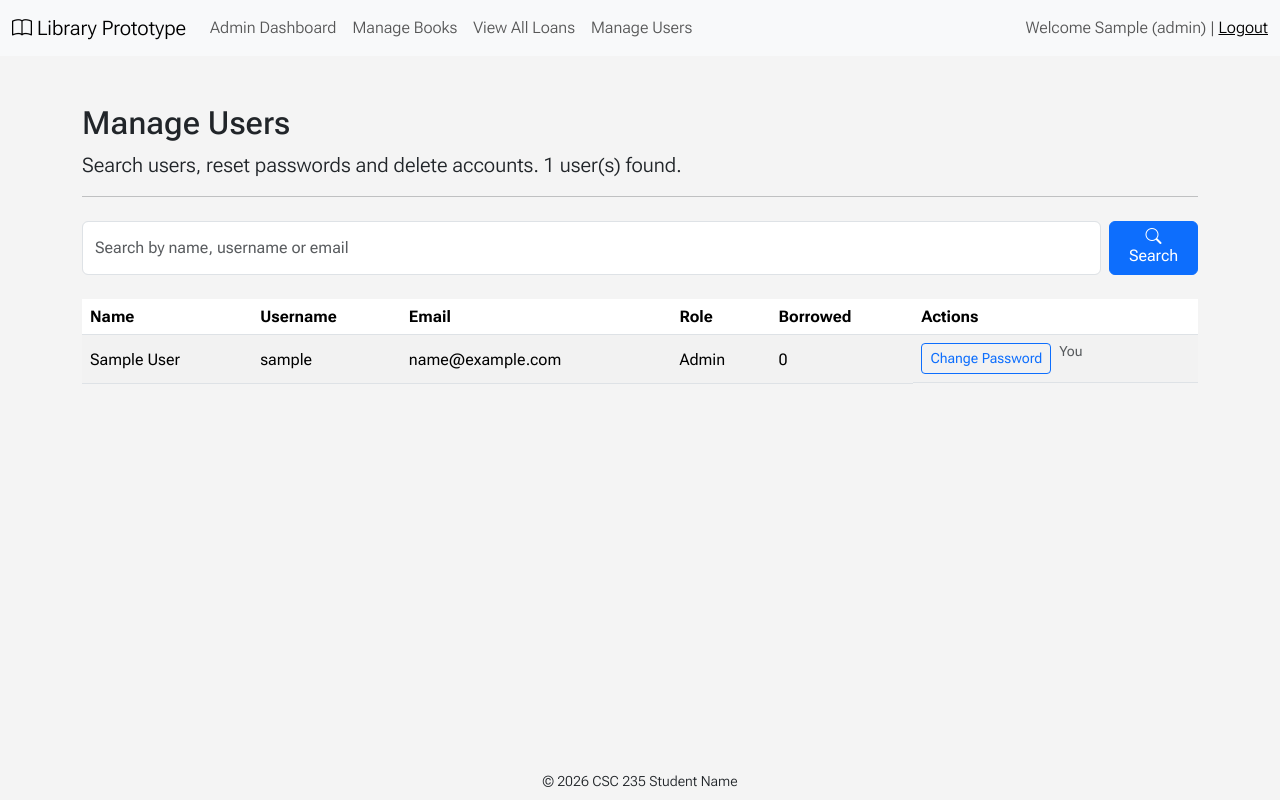
After one commit to OnTheFlyCoding/libraryApp, a PHP site: page /admin/users.php in a window 1280 px wide. The commit adds this page. Run offline with PHP 8.4, Linux system fonts and the light colour scheme; the visitor is signed in with stand-in values (Sample User, id 1); tables that the repository leaves empty or names only in its code hold one stand-in row (values such as "Sample post").

Commit message:
Admin: search, delete, change pass
From Gio & Jael

Co-Authored-By: Mookes-97 <317640086+Mookes-97@users.noreply.github.com>
Co-Authored-By: OnTheFlyCoding <149005453+OnTheFlyCoding@users.noreply.github.com>
Co-Authored-By: Copilot <198982749+Copilot@users.noreply.github.com>

```diff
--- /dev/null
+++ b/admin/users.php
@@ -0,0 +1,272 @@
+<?php
+/**
+ * Manage Users (Administrators)
+ * Search users, change a user's password, and delete a user.
+ */
+error_reporting(E_ALL);
+ini_set('display_errors', 0); // Set to 1 while debugging
+
+/* session.php = session + login check + $db_connection */
+include_once (realpath(dirname(__FILE__, 2) . '/php/session.php'));
+
+/* Only admins (role 1) can see this page; everyone else is sent to logout */
+include_once (ROOT_SRC_PATH . '/check_admin.php');
+
+$page_name = "adminUsers";
+$my_id     = $_SESSION['user_id']; // the admin who is logged in (they can't delete themselves)
+$message   = ''; // green box when something worked
+$error     = ''; // red box when something went wrong
+
+/* Each form has a hidden input name="action" ("password" or "delete") so we know which one was sent. */
+$action  = $_POST['action'] ?? '';
+$user_id = (int) ($_POST['user_id'] ?? 0); // which user the form is about
+
+/* ------------------------------------------------------------------
+   1. CHANGE A USER'S PASSWORD
+   The admin is resetting it, so the old password isn't needed.
+   Saved with crypt(password, SALT), the same way create_account.php saves it
+   and authenticate.php checks it, so the user can log in with the new one.
+   ------------------------------------------------------------------ */
+if ($action === 'password') {
+    $new     = $_POST['new_password'] ?? '';
+    $confirm = $_POST['confirm_password'] ?? '';
+
+    if ($new === '') {
+        $error = 'New password cannot be empty.';
+    } elseif ($new !== $confirm) {
+        $error = 'Passwords do not match.';
+    } else {
+        $salted = crypt($new, SALT);
+        $update = $db_connection->prepare("UPDATE Credentials SET password_salted = ? WHERE user_id = ?");
+        $update->bind_param("si", $salted, $user_id);
+        $update->execute();
+        $update->close();
+        $message = 'Password changed.';
+    }
+}
+
+/* ------------------------------------------------------------------
+   2. DELETE A USER
+   Not allowed for yourself (you'd be locked out), or while the user
+   still has borrowed books (they need to be returned first).
+   Rows that point TO the user must go first, or the foreign keys stop us:
+     Loans -> Reservations -> Credentials -> the User -> their Contacts row
+   (Contacts is last because the Users row points to it.)
+   A transaction makes it all-or-nothing, like deleting a book.
+   ------------------------------------------------------------------ */
+if ($action === 'delete') {
+    // How many books does this user still have (not returned)?
+    $check = $db_connection->prepare("SELECT COUNT(*) FROM Loans WHERE user_id = ? AND return_date IS NULL");
+    $check->bind_param("i", $user_id);
+    $check->execute();
+    $check->bind_result($on_loan);
+    $check->fetch();
+    $check->close();
+
+    if ($user_id === $my_id) {
+        $error = 'You can\'t delete your own account.';
+    } elseif ($on_loan > 0) {
+        $error = 'This user still has borrowed books. They must be returned first.';
+    } else {
+        try {
+            $db_connection->begin_transaction();
+
+            // Find the user's contact_id now, because the Users row is deleted before Contacts
+            $find = $db_connection->prepare("SELECT contact_id FROM Users WHERE user_id = ?");
+            $find->bind_param("i", $user_id);
+            $find->execute();
+            $find->bind_result($contact_id);
+            $found = $find->fetch(); // false/null if there's no such user
+            $find->close();
+
+            if ($found) {
+                // Each query deletes this user's rows from one table, in the order explained above
+                $deletes = [
+                    "DELETE FROM Loans        WHERE user_id = ?",
+                    "DELETE FROM Reservations WHERE user_id = ?",
+                    "DELETE FROM Credentials  WHERE user_id = ?",
+                    "DELETE FROM Users        WHERE user_id = ?",
+                ];
+                foreach ($deletes as $sql) {
+                    $delete = $db_connection->prepare($sql);
+                    $delete->bind_param("i", $user_id);
+                    $delete->execute();
+                    $delete->close();
+                }
+                $delete = $db_connection->prepare("DELETE FROM Contacts WHERE contact_id = ?");
+                $delete->bind_param("i", $contact_id);
+                $delete->execute();
+                $delete->close();
+                $message = 'User deleted.';
+            }
+            $db_connection->commit();
+        } catch (mysqli_sql_exception $e) {
+            $db_connection->rollback(); // something failed, so undo everything from this delete
+            $error = 'Could not delete the user.';
+        }
+    }
+}
+
+/* SEARCH: $_GET reads the search from the URL, e.g. users.php?search=smith */
+$search = trim($_GET['search'] ?? '');
+$like   = "%" . $search . "%"; // % = wildcard, so "smi" matches "Smith"
+
+/* ------------------------------------------------------------------
+   3. GET USERS (matching the search) with their name, email, role and loan count
+   Users -> Contacts (name, email), Credentials (username), Roles (admin/user/guest).
+   The search matches the full name, the username or the email.
+   on_loan = small query counting the books each user still has.
+   ------------------------------------------------------------------ */
+$stmt = $db_connection->prepare("
+    SELECT u.user_id, c.first_name, c.last_name, c.email, cr.username, r.role_type,
+           (SELECT COUNT(*) FROM Loans l WHERE l.user_id = u.user_id AND l.return_date IS NULL) AS on_loan
+    FROM Users u
+    INNER JOIN Contacts    c  ON u.contact_id = c.contact_id
+    INNER JOIN Credentials cr ON u.user_id    = cr.user_id
+    INNER JOIN Roles       r  ON u.role_id    = r.role_id
+    WHERE CONCAT(c.first_name, ' ', c.last_name) LIKE ? OR cr.username LIKE ? OR c.email LIKE ?
+    ORDER BY c.last_name, c.first_name");
+$stmt->bind_param("sss", $like, $like, $like);
+$stmt->execute();
+$users = $stmt->get_result()->fetch_all(MYSQLI_ASSOC);
+$stmt->close();
+
+$db_connection->close();
+
+/* ------------------------------------------------------------------
+   4. WHICH USER'S PASSWORD IS BEING CHANGED?
+   Clicking "Change Password" in the table adds ?edit=ID to the URL,
+   which shows the password form for that user above the table.
+   It closes again once the password was changed.
+   ------------------------------------------------------------------ */
+$edit_id   = (int) ($_GET['edit'] ?? 0);
+$edit_user = null;
+foreach ($users as $u) {
+    if ($u['user_id'] === $edit_id) {
+        $edit_user = $u;
+    }
+}
+if ($action === 'password' && $error === '') {
+    $edit_user = null; // done, so hide the form
+}
+
+/* ------------------------------------------------------------------
+   5. PAGINATION: 10 users per page (same code as the books pages).
+   ------------------------------------------------------------------ */
+$per_page      = 10;
+$total_pages   = max(1, (int) ceil(count($users) / $per_page));
+$page          = min(max(1, (int) ($_GET['page'] ?? 1)), $total_pages);
+$users_on_page = array_slice($users, ($page - 1) * $per_page, $per_page);
+
+/* Builds a link to this page that keeps the current search and page, plus any extra values */
+function users_link($extra = []) {
+    return 'users.php?' . http_build_query(array_merge(['search' => $_GET['search'] ?? '', 'page' => $_GET['page'] ?? 1], $extra));
+}
+?>
+<!doctype html>
+<html lang="en">
+  <head>
+    <?php include_once (ROOT_PATH . '/include/head.php'); // loads meta tags, fonts and Bootstrap CSS ?>
+    <title>Manage Users - Library Prototype</title>
+  </head>
+  <body class="<?= $page_name ?>">
+    <?php include_once (ROOT_PATH . '/include/header.php'); ?>
+
+    <main id="main" class="container pb-5">
+      <h1 class="h2">Manage Users</h1>
+      <p class="lead">Search users, reset passwords and delete accounts. <?= count($users) ?> user(s) found.</p>
+      <hr class="mb-4">
+
+      <?php if ($message): ?>
+        <div class="alert alert-success" role="alert"><?= $message ?></div>
+      <?php endif; ?>
+      <?php if ($error): ?>
+        <div class="alert alert-danger" role="alert"><?= $error ?></div>
+      <?php endif; ?>
+
+      <?php if ($edit_user): // only shown after clicking "Change Password" on a row ?>
+        <div class="card mb-4">
+          <div class="card-header">
+            <h2 class="h5 mb-0">Change password for <?= htmlspecialchars($edit_user['first_name'] . ' ' . $edit_user['last_name']) ?>
+              (<?= htmlspecialchars($edit_user['username']) ?>)</h2>
+          </div>
+          <div class="card-body">
+            <?php /* Hidden user_id tells section 1 (top of file) WHOSE password to change */ ?>
+            <form method="post" class="row g-3">
+              <input type="hidden" name="action" value="password">
+              <input type="hidden" name="user_id" value="<?= (int) $edit_user['user_id'] ?>">
+              <div class="col-md-5">
+                <label for="new_password" class="form-label">New Password</label>
+                <input type="password" id="new_password" name="new_password" class="form-control" required>
+              </div>
+              <div class="col-md-5">
+                <label for="confirm_password" class="form-label">Confirm New Password</label>
+                <input type="password" id="confirm_password" name="confirm_password" class="form-control" required>
+              </div>
+              <div class="col-md-2 d-flex align-items-end gap-2">
+                <button type="submit" class="btn btn-primary">Save</button>
+                <a href="<?= htmlspecialchars(users_link()) ?>" class="btn btn-outline-secondary">Cancel</a>
+              </div>
+            </form>
+          </div>
+        </div>
+      <?php endif; ?>
+
+      <?php /* Search form: method="get" reloads this page with ?search=... in the URL */ ?>
+      <form method="get" class="d-flex gap-2 mb-4">
+        <label for="search" class="visually-hidden">Search users</label>
+        <input type="text" id="search" name="search" class="form-control" placeholder="Search by name, username or email"
+               value="<?= htmlspecialchars($search) ?>">
+        <button type="submit" class="btn btn-primary"><i class="bi bi-search" aria-hidden="true"></i> Search</button>
+        <?php if ($search !== ''): // only show "Clear" while searching ?>
+          <a href="users.php" class="btn btn-outline-secondary">Clear</a>
+        <?php endif; ?>
+      </form>
+
+      <table class="table table-striped table-hover align-middle">
+        <?php /* scope="col" tells screen readers each header names the column below it */ ?>
+        <thead>
+          <tr><th scope="col">Name</th><th scope="col">Username</th><th scope="col">Email</th><th scope="col">Role</th><th scope="col">Borrowed</th><th scope="col">Actions</th></tr>
+        </thead>
+        <tbody>
+          <?php foreach ($users_on_page as $u): // only this page's users ?>
+            <tr>
+              <td><?= htmlspecialchars($u['first_name'] . ' ' . $u['last_name']) ?></td>
+              <td><?= htmlspecialchars($u['username']) ?></td>
+              <td><?= htmlspecialchars($u['email']) ?></td>
+              <td><?= htmlspecialchars(ucfirst($u['role_type'])) ?></td>
+              <td><?= (int) $u['on_loan'] ?></td>
+              <td class="d-flex gap-2">
+                <?php /* users_link(['edit' => ID]) = this page + ?edit=ID, which opens the password form (section 4) */ ?>
+                <a href="<?= htmlspecialchars(users_link(['edit' => $u['user_id']])) ?>" class="btn btn-sm btn-outline-primary">Change Password</a>
+
+                <?php if ($u['user_id'] === $my_id): // section 2 refuses these too; this just explains the missing button ?>
+                  <span class="small text-muted">You</span>
+                <?php elseif ($u['on_loan'] > 0): ?>
+                  <span class="small text-muted">Has books</span>
+                <?php else: ?>
+                  <?php /* confirm() shows an "Are you sure?" pop-up; Cancel stops the form from sending */ ?>
+                  <form method="post" onsubmit="return confirm('Delete this user and all their loans and reservations? This cannot be undone.');">
+                    <input type="hidden" name="action" value="delete">
+                    <input type="hidden" name="user_id" value="<?= (int) $u['user_id'] ?>">
+                    <button type="submit" class="btn btn-sm btn-outline-danger">Delete</button>
+                  </form>
+                <?php endif; ?>
+              </td>
+            </tr>
+          <?php endforeach; ?>
+
+          <?php if (empty($users)): // nothing matches the search ?>
+            <tr><td colspan="6" class="text-center">
+              <?= $search !== '' ? 'No users match "' . htmlspecialchars($search) . '".' : 'No users found.' ?>
+            </td></tr>
+          <?php endif; ?>
+        </tbody>
+      </table>
+
+      <?php include_once (ROOT_PATH . '/include/pagination.php'); // Previous / 1 2 3 / Next bar ?>
+    </main>
+
+    <?php include_once (ROOT_PATH . '/include/footer.php'); ?>
+  </body>
+</html>
--- a/include/header.php
+++ b/include/header.php
@@ -53,6 +53,7 @@ function nav_link($url, $text) {
             nav_link($dir . 'index.php', 'Admin Dashboard');
             nav_link($dir . 'books.php', 'Manage Books');
             nav_link($dir . 'loans.php', 'View All Loans');
+            nav_link($dir . 'users.php', 'Manage Users');
           }
         ?>
 
```
